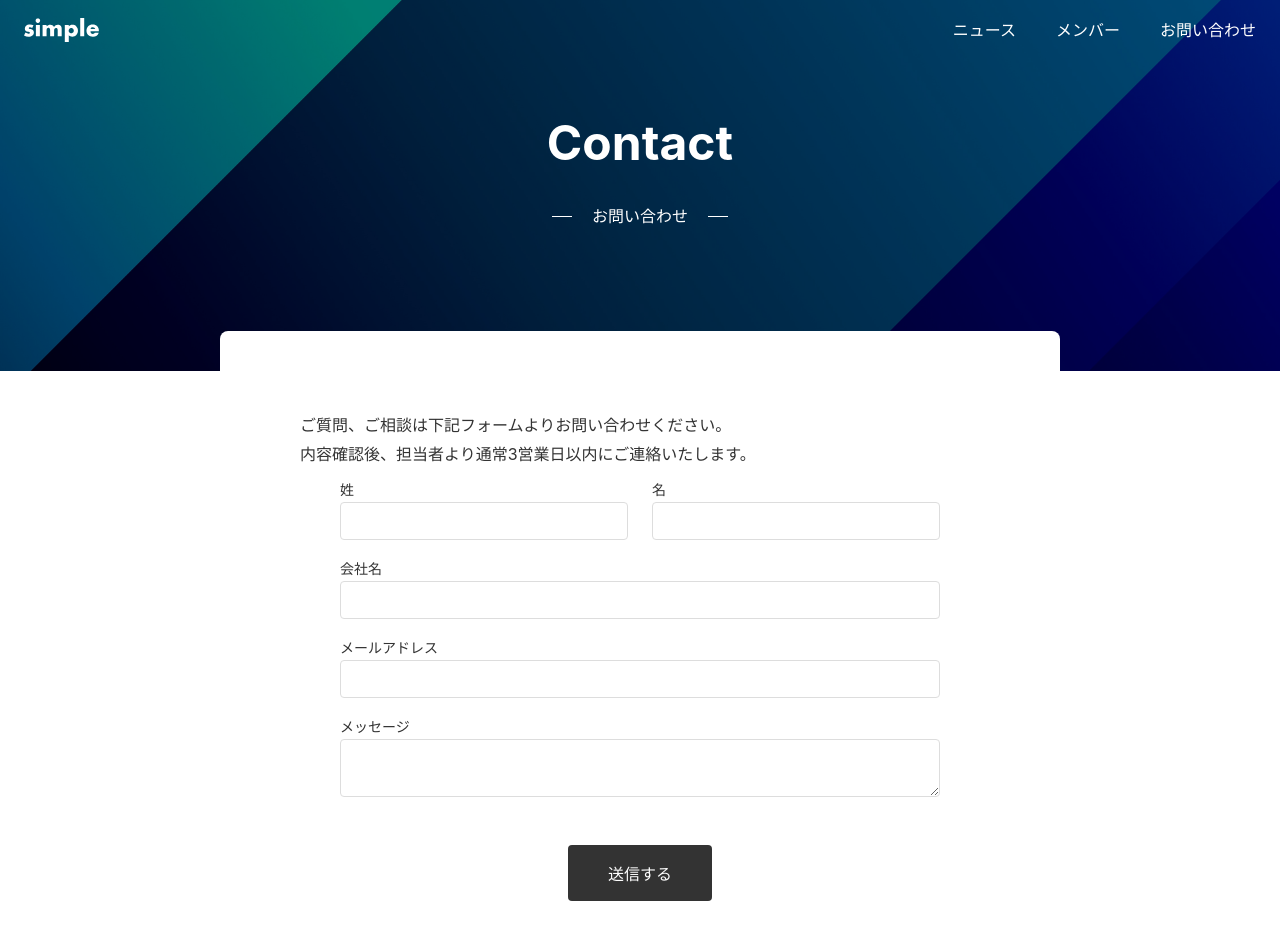
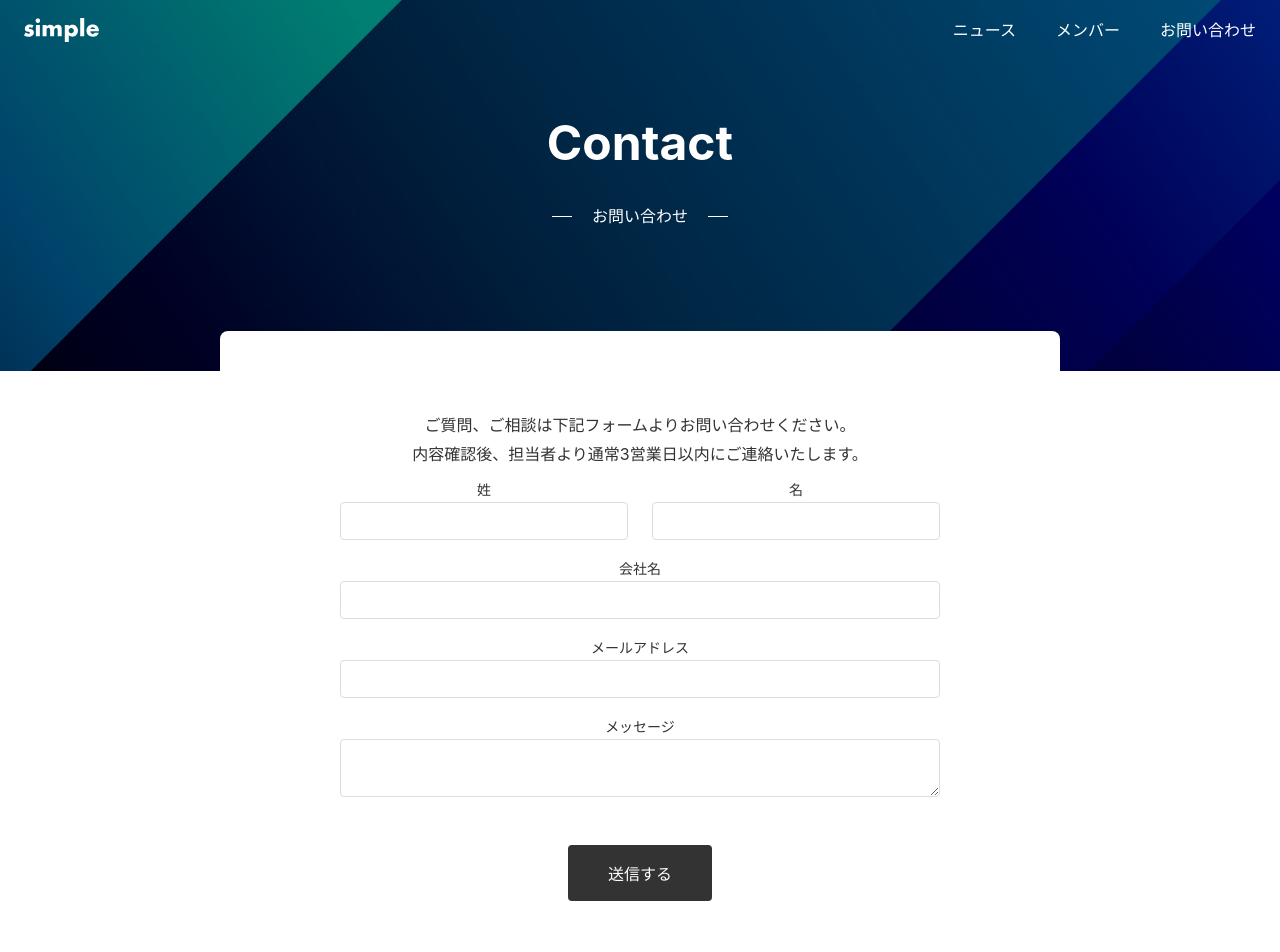
Before and after one commit to takuma531zov/my-next-project, a Next.js app: page /contact in a window 1280 px wide. Shown: the top 952 px of the page. Built offline with nearby package versions, Linux system fonts and the light colour scheme.

Commit message:
９章まで完了

```diff
--- a/app/contact/page.module.css
+++ b/app/contact/page.module.css
@@ -0,0 +1,10 @@
+.text {
+	text-align: center;
+	margin-bottom: 40px;
+}
+
+@media (max-width: 640px) {
+	.text {
+		text-align: left;
+	}
+}
```
